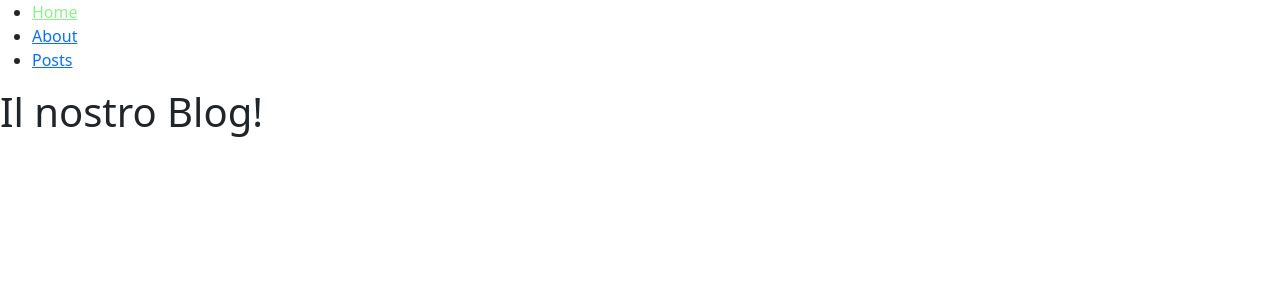
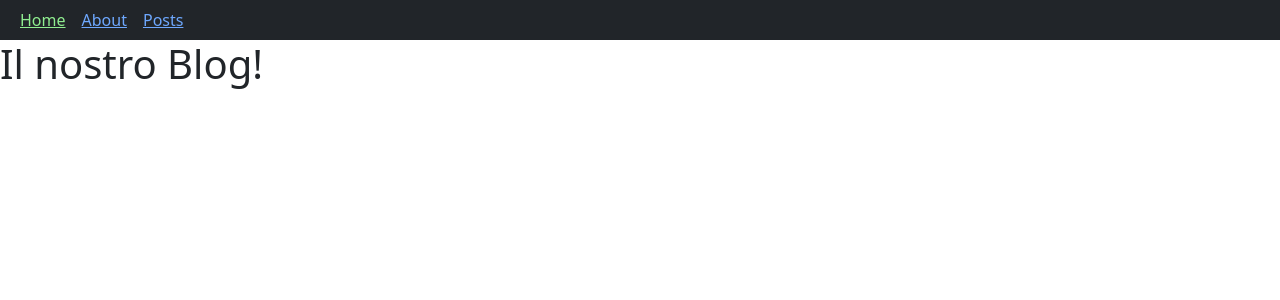
Before and after one commit to lucaconigliaro/react-router, a React (Vite) app: page / in a window 1280 px wide. Shown: the top 300 px of the page. Built offline with nearby package versions, Linux system fonts and the light colour scheme; no server answers.

Commit message:
Organizzato pagine e cartelle

```diff
--- a/src/App.jsx
+++ b/src/App.jsx
@@ -1,7 +1,7 @@
 import { BrowserRouter, Routes, Route } from "react-router-dom";
 import AppLayout from "./components/AppLayout";
-import HomePage from "./components/HomePage";
-import AboutUs from "./components/AboutUs";
+import HomePage from "./pages/HomePage";
+import AboutUs from "./pages/AboutUs";
 import PostsPage from "./components/PostsPage";
 
 function App() {
--- a/src/components/MainNav.jsx
+++ b/src/components/MainNav.jsx
@@ -17,14 +17,18 @@ function MainNav() {
     ];
 
     return (
-        <nav>
-            <ul>
-                {menu.map((curItem) => (
-                    <li key={curItem.title}>
-                        <NavLink to={curItem.path}>{curItem.title}</NavLink>
-                    </li>
-                ))}
-            </ul>
+        <nav className="navbar navbar-expand-lg bg-dark" data-bs-theme="dark">
+            <div className="container-fluid">
+                <div className="collapse navbar-collapse" id="navbarSupportedContent">
+                    <ul className="navbar-nav me-auto mb-2 mb-lg-0">
+                        {menu.map((curItem) => (
+                            <li className="mx-2" key={curItem.title}>
+                                <NavLink to={curItem.path}>{curItem.title}</NavLink>
+                            </li>
+                        ))}
+                    </ul>
+                </div>
+            </div>
         </nav>
     );
 }
```
Also changed, not shown: src/pages/NotFound.jsx (added, +8 -0 lines), src/pages/Posts/CreatePost.jsx (added, +8 -0 lines), src/pages/Posts/Posts.jsx (added, +8 -0 lines), src/pages/Posts/ShowPost.jsx (added, +8 -0 lines), src/pages/AboutUs.jsx (renamed from src/components/AboutUs.jsx), src/pages/HomePage.jsx (renamed from src/components/HomePage.jsx).
